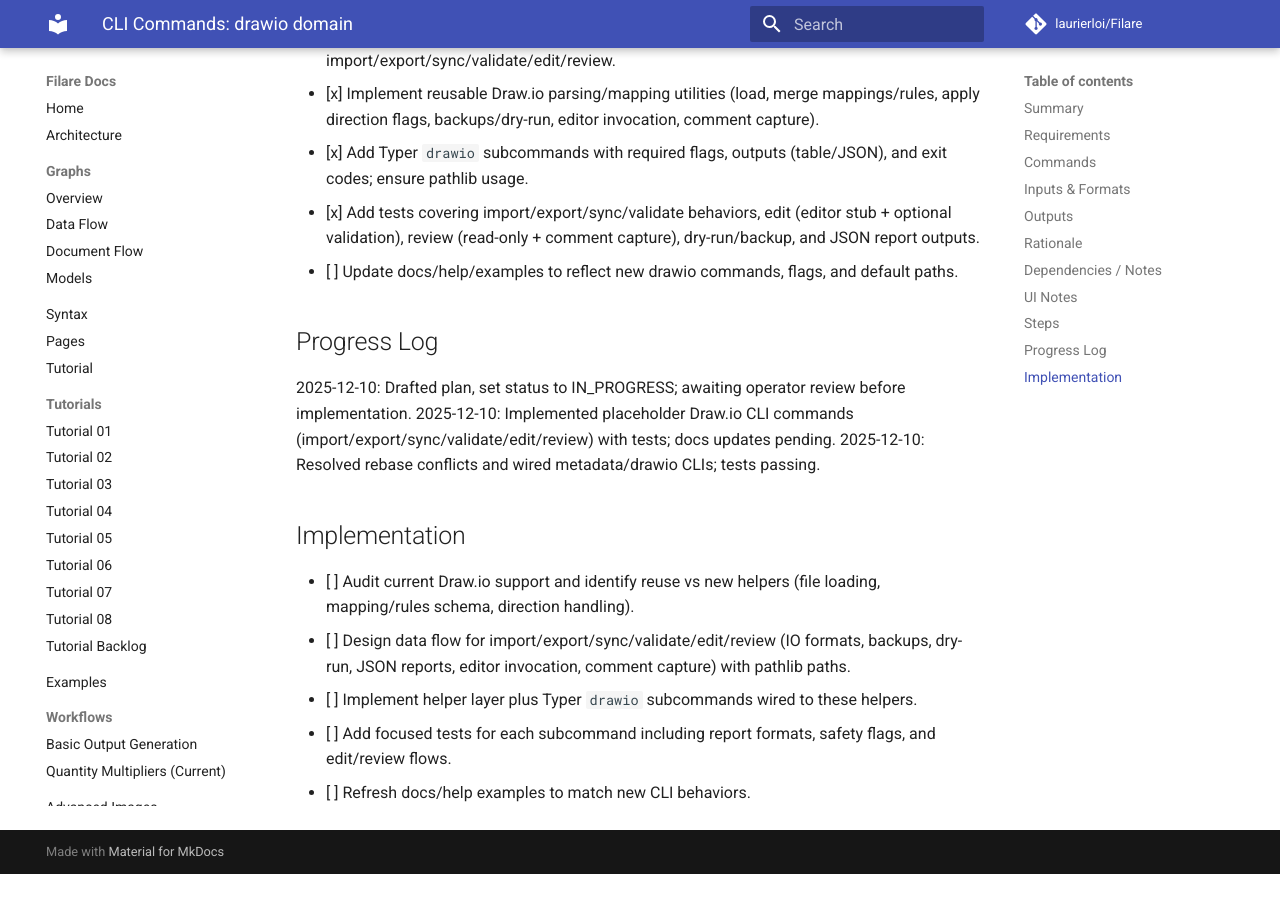
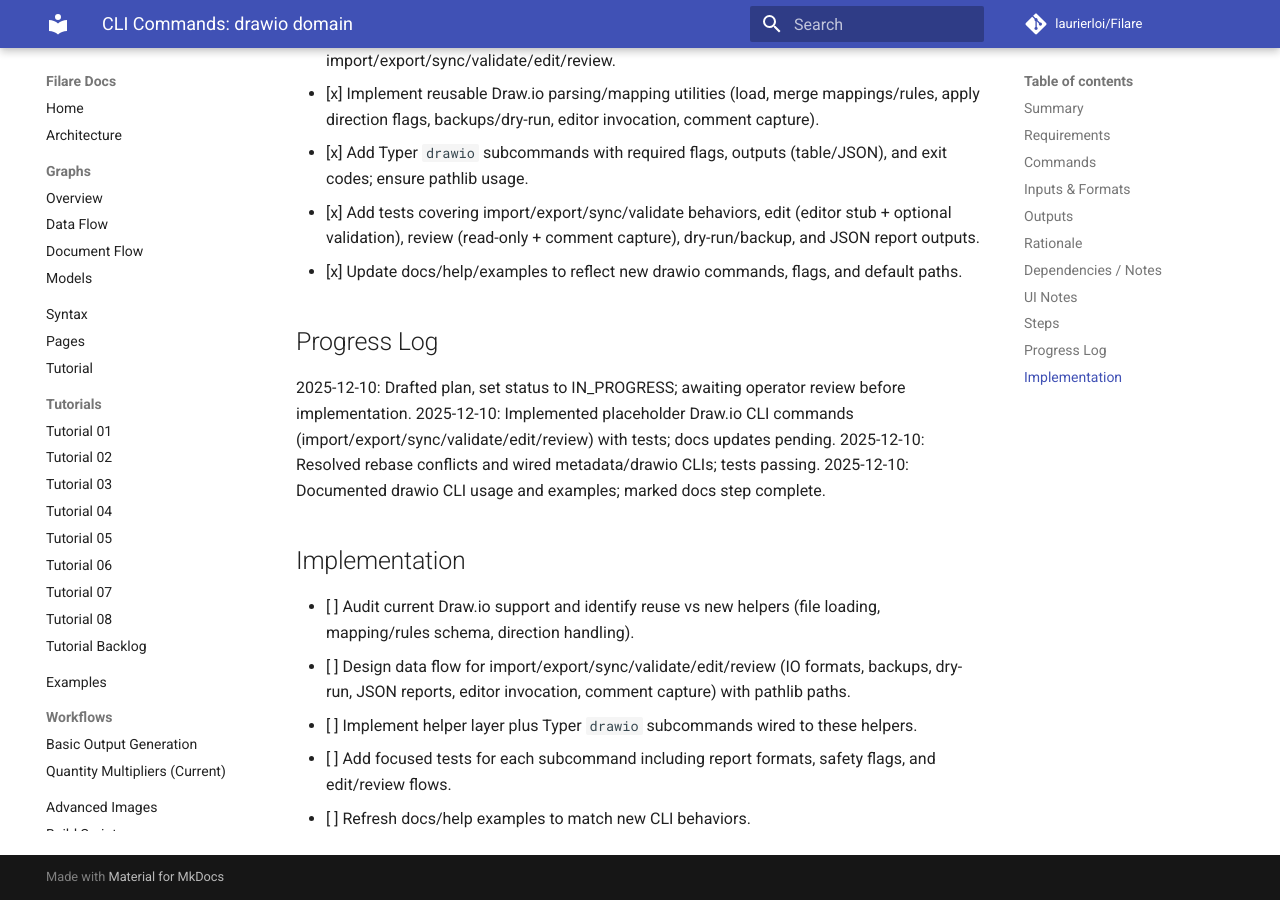
Before and after one commit to laurierloi/filare, an MkDocs documentation site: the page built from docs/features/cli-drawio-commands.md, in a window 1280 px wide and 900 px high, scrolled down 2725 px. Built offline with MkDocs 1.6.1 and Material for MkDocs 9.7.7, drawn with Linux system fonts in a browser that asks for light colours; comment, search, counter and statistics services are not loaded; before the commit the page ends 3599 px from its top, so only the background shows below that.

Commit message:
docs: update drawio cli feature status

```diff
--- a/docs/features/cli-drawio-commands.md
+++ b/docs/features/cli-drawio-commands.md
@@ -78,12 +78,13 @@ Add `filare drawio <command>` to manage Draw.io integrations, keeping diagram as
 - [x] Implement reusable Draw.io parsing/mapping utilities (load, merge mappings/rules, apply direction flags, backups/dry-run, editor invocation, comment capture).
 - [x] Add Typer `drawio` subcommands with required flags, outputs (table/JSON), and exit codes; ensure pathlib usage.
 - [x] Add tests covering import/export/sync/validate behaviors, edit (editor stub + optional validation), review (read-only + comment capture), dry-run/backup, and JSON report outputs.
-- [ ] Update docs/help/examples to reflect new drawio commands, flags, and default paths.
+- [x] Update docs/help/examples to reflect new drawio commands, flags, and default paths.
 
 ## Progress Log
 2025-12-10: Drafted plan, set status to IN_PROGRESS; awaiting operator review before implementation.
 2025-12-10: Implemented placeholder Draw.io CLI commands (import/export/sync/validate/edit/review) with tests; docs updates pending.
 2025-12-10: Resolved rebase conflicts and wired metadata/drawio CLIs; tests passing.
+2025-12-10: Documented drawio CLI usage and examples; marked docs step complete.
 
 ## Implementation
 - [ ] Audit current Draw.io support and identify reuse vs new helpers (file loading, mapping/rules schema, direction handling).
```
